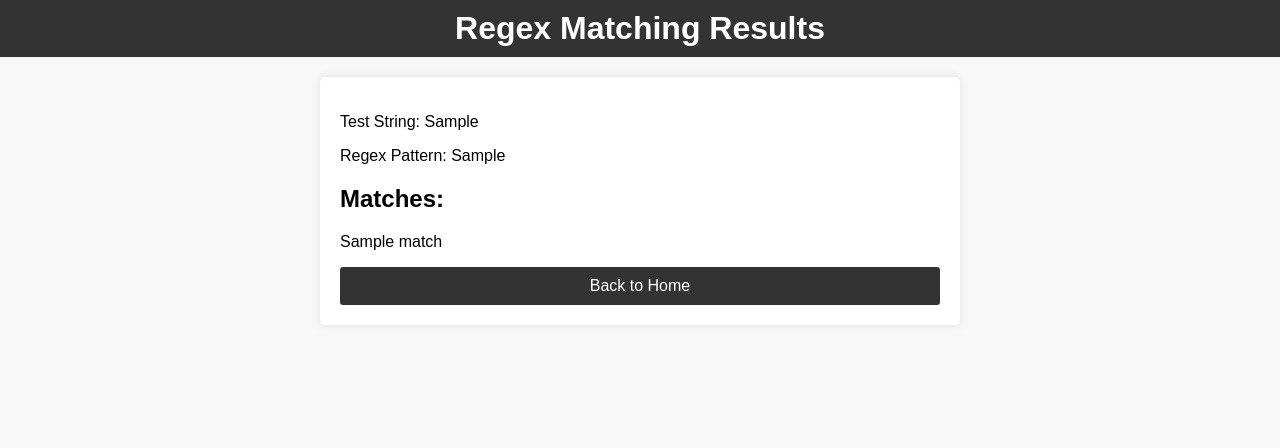
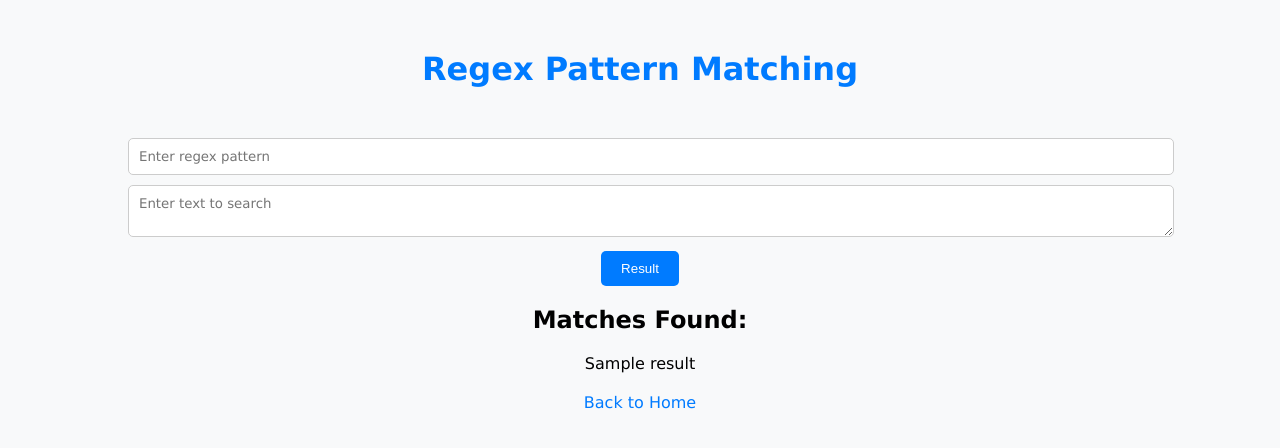
Before and after one commit to shreyasanap/Regex-Matching, a Flask app: template templates/results.html in a window 1280 px wide. Shown: the top 448 px of the page. Run offline with Flask 2, Linux system fonts and the light colour scheme; the template is opened without the code that fills it: most values are stand-ins (such as "Sample title", 1, 10 or a date in 2020).

Commit message:
major changes

```diff
--- a/app.py
+++ b/app.py
@@ -1,27 +1,40 @@
-from flask import Flask, render_template, request, redirect, url_for
+from flask import Flask, render_template, request
 import re
 
 app = Flask(__name__)
 
-@app.route("/", methods=["GET", "POST"])
+@app.route('/')
 def index():
-    if request.method == "POST":
-        test_string = request.form.get("test_string")
-        regex_pattern = request.form.get("regex_pattern")
-        matched_strings = perform_regex_matching(test_string, regex_pattern)
-        return redirect(url_for("results", test_string=test_string, regex_pattern=regex_pattern, matched_strings=matched_strings))
-    return render_template("index.html")
+    # Home page with links to the email validator and regex matcher
+    return render_template('index.html')
 
-@app.route("/results")
-def results():
-    test_string = request.args.get("test_string")
-    regex_pattern = request.args.get("regex_pattern")
-    matched_strings = request.args.get("matched_strings").split(",") if request.args.get("matched_strings") else []
-    return render_template("results.html", test_string=test_string, regex_pattern=regex_pattern, matched_strings=matched_strings)
+@app.route('/regex_result', methods=['GET', 'POST'])
+def regex_result():
+    results = None
+    messages = None
+    if request.method == 'POST':
+        pattern = request.form.get('pattern')
+        text = request.form.get('text')
+        if pattern and text:
+            results = re.findall(pattern, text)
+            if not results:
+                messages = 'No matches found.'
+    return render_template('results.html', results=results, messages=messages)
 
-def perform_regex_matching(test_string, regex_pattern):
-    matches = re.findall(regex_pattern, test_string)
-    return matches
+@app.route('/validate_email', methods=['GET', 'POST'])
+def validate_email():
+    message = ''
+    if request.method == 'POST':
+        email = request.form.get('email')
+        if email:
+            if re.match(r'^[\w\.-]+@[\w\.-]+\.\w+$', email):
+                message = 'Valid email address!'
+            else:
+                message = 'Invalid email address!'
+        else:
+            message = 'Email address not provided!'
+    return render_template('email_validation.html', message=message)
 
-if __name__ == "__main__":
-    app.run(debug=True)
+
+if __name__ == '__main__':
+    app.run(debug=True, host="0.0.0.0")
--- a/templates/results.html
+++ b/templates/results.html
@@ -2,28 +2,85 @@
 <html lang="en">
 <head>
     <meta charset="UTF-8">
-    <meta name="viewport" content="width=device-width, initial-scale=1.0">
-    <link rel="stylesheet" type="text/css" href="{{ url_for('static', filename='styles.css') }}">
-    <title>Regex Matching Results</title>
+    <title>Regex Result</title>
+    <style>
+        body {
+            font-family: 'Lucida Sans', 'Lucida Sans Regular', 'Lucida Grande', 'Lucida Sans Unicode', Geneva, Verdana, sans-serif;
+            background-color: #f8f9fa;
+            margin: 0;
+            padding: 0;
+        }
+        h1 {
+            text-align: center;
+            color: #007bff;
+            margin-top: 50px;
+        }
+        form {
+            width: 80%;
+            margin: 0 auto;
+            text-align: center;
+            margin-top: 50px;
+        }
+        input[type="text"], textarea {
+            width: 100%;
+            padding: 10px;
+            border-radius: 5px;
+            border: 1px solid #ccc;
+            font-family: 'Lucida Sans', 'Lucida Sans Regular', 'Lucida Grande', 'Lucida Sans Unicode', Geneva, Verdana, sans-serif;
+            margin-bottom: 10px;
+        }
+        button {
+            padding: 10px 20px;
+            border-radius: 5px;
+            border: none;
+            background-color: #007bff;
+            color: #fff;
+            cursor: pointer;
+        }
+        button:hover {
+            background-color: #0056b3;
+        }
+        ul {
+            list-style-type: none;
+            padding: 0;
+            text-align: center;
+        }
+        li {
+            margin-bottom: 5px;
+        }
+        h2 {
+            text-align: center;
+        }
+        a {
+            display: block;
+            text-align: center;
+            margin-top: 20px;
+            color: #007bff;
+            text-decoration: none;
+        }
+        a:hover {
+            text-decoration: underline;
+        }
+    </style>
 </head>
 <body>
-    <header>
-        <h1>Regex Matching Results</h1>
-    </header>
-    <main>
-        <p>Test String: {{ test_string }}</p>
-        <p>Regex Pattern: {{ regex_pattern }}</p>
-        {% if matched_strings %}
-            <h2>Matches:</h2>
-            <ul>
-                {% for match in matched_strings %}
-                    <li>{{ match }}</li>
-                {% endfor %}
-            </ul>
-        {% else %}
-            <p>No matches found.</p>
-        {% endif %}
-        <a href="/">Back to Home</a>
-    </main>
+    <h1>Regex Pattern Matching</h1>
+    <form method="POST">
+        <input type="text" name="pattern" placeholder="Enter regex pattern" required>
+        <textarea name="text" placeholder="Enter text to search" required></textarea>
+        <button type="submit">Result</button>
+    </form>
+    {% if results %}
+        <h2>Matches Found:</h2>
+        <ul>
+            {% for result in results %}
+                <li>{{ result }}</li>
+            {% endfor %}
+        </ul>
+    {% endif %}
+    {% if messages %}
+    <h2>{{ messages }}</h2>
+    {% endif %}
+    <a href="/">Back to Home</a>
 </body>
 </html>
```
Also changed, not shown: templates/email_validation.html (added, +75 -0 lines), templates/index.html (+42 -13 lines).
